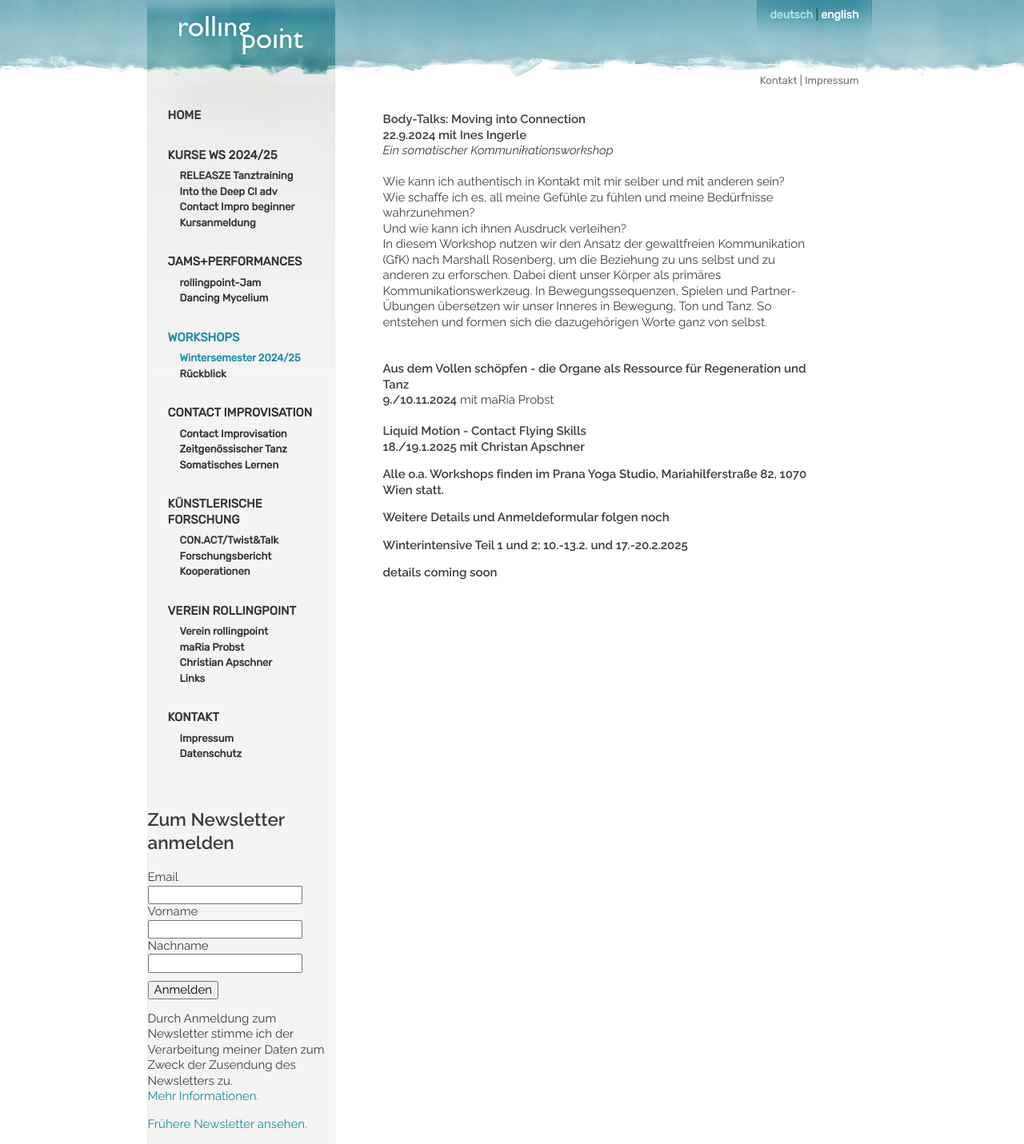
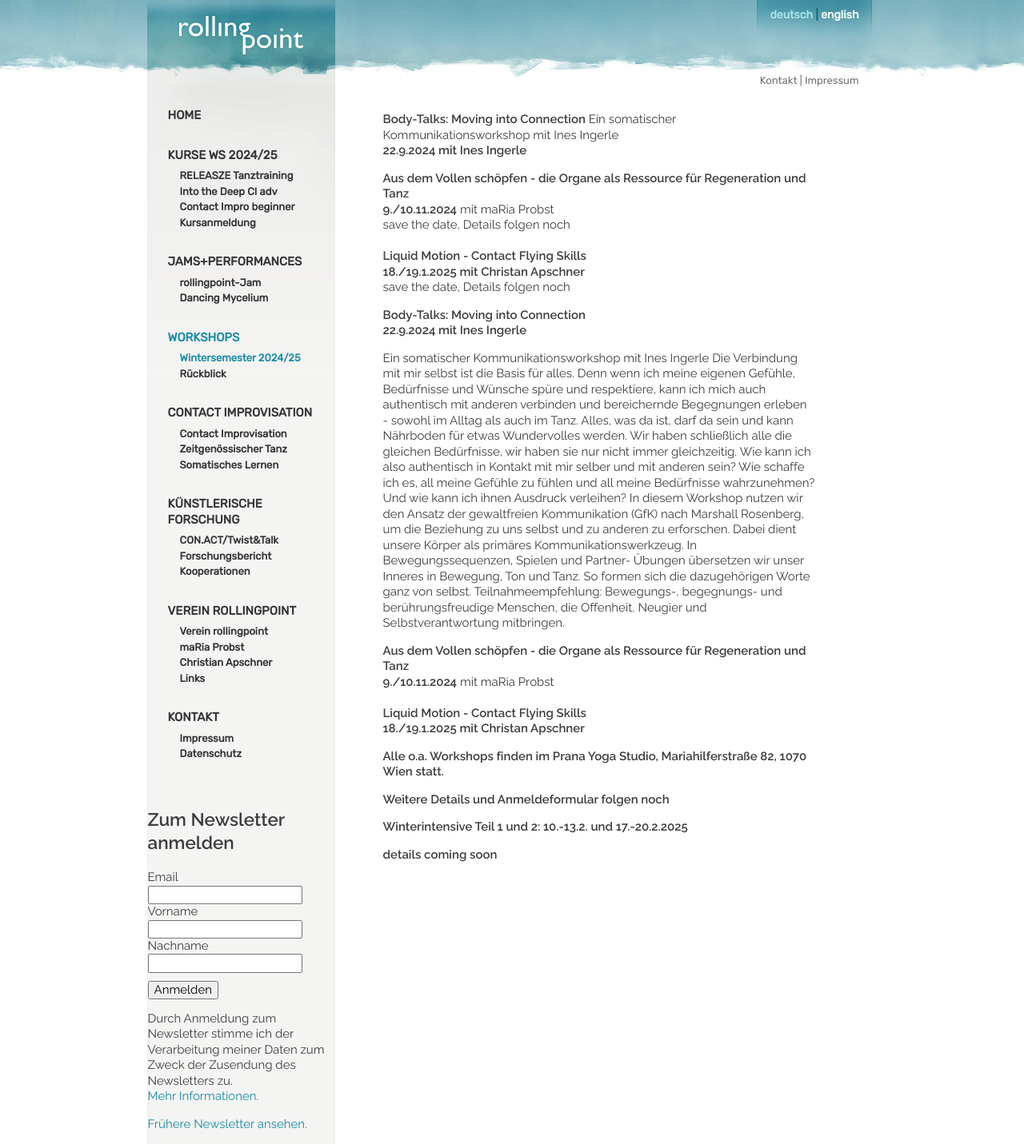
Before and after one commit to manulari/rollingpointat, a Jekyll site: the page built from _pages_de/wsws2024.md, in a window 1280 px wide. Shown: the whole page at 80% size. Built offline with Jekyll 4.4.1, drawn with Linux system fonts in a browser that asks for light colours; comment, search, counter and statistics services are not loaded.

Commit message:
Update page (de) “wsws2024”

```diff
--- a/_pages_de/wsws2024.md
+++ b/_pages_de/wsws2024.md
@@ -3,21 +3,43 @@ permalink: /wsws2024
 title: Workhops/Intensives
 language: de
 ---
+**Body-Talks: Moving into Connection **Ein somatischer Kommunikationsworkshop mit Ines Ingerle\
+**22.9.2024 mit Ines Ingerle**
+
+**Aus dem Vollen schöpfen - die Organe als Ressource für Regeneration und Tanz**\
+**9./10.11.2024** mit maRia Probst\
+save the date, Details folgen noch\
+\
+**Liquid Motion - Contact Flying Skills**\
+**18./19.1.2025 mit Christan Apschner**\
+save the date, Details folgen noch
+
 **Body-Talks: Moving into Connection \
-22.9.2024 mit Ines Ingerle**\
-*Ein somatischer Kommunikationsworkshop* \
-\
-Wie kann ich authentisch in Kontakt mit mir selber und mit anderen sein? \
-Wie schaffe ich es, all meine Gefühle zu fühlen und meine Bedürfnisse wahrzunehmen?\
-Und wie kann ich ihnen Ausdruck verleihen?\
-In diesem Workshop nutzen wir den Ansatz der gewaltfreien Kommunikation (GfK) nach Marshall Rosenberg, um die Beziehung zu uns selbst und zu anderen zu erforschen. Dabei dient unser Körper als primäres Kommunikationswerkzeug. In Bewegungssequenzen, Spielen und Partner-Übungen übersetzen wir unser Inneres in Bewegung, Ton und Tanz. So entstehen und formen sich die dazugehörigen Worte ganz von selbst.\
-\
-\
+22.9.2024 mit Ines Ingerle**
+
+Ein somatischer Kommunikationsworkshop mit Ines Ingerle
+Die Verbindung mit mir selbst ist die Basis für alles. Denn wenn ich meine eigenen Gefühle,
+Bedürfnisse und Wünsche spüre und respektiere, kann ich mich auch authentisch mit anderen
+verbinden und bereichernde Begegnungen erleben - sowohl im Alltag als auch im Tanz. Alles, was
+da ist, darf da sein und kann Nährboden für etwas Wundervolles werden. Wir haben schließlich
+alle die gleichen Bedürfnisse, wir haben sie nur nicht immer gleichzeitig.
+Wie kann ich also authentisch in Kontakt mit mir selber und mit anderen sein?
+Wie schaffe ich es, all meine Gefühle zu fühlen und all meine Bedürfnisse wahrzunehmen?
+Und wie kann ich ihnen Ausdruck verleihen?
+In diesem Workshop nutzen wir den Ansatz der gewaltfreien Kommunikation (GfK) nach Marshall
+Rosenberg, um die Beziehung zu uns selbst und zu anderen zu erforschen. Dabei dient unsere
+Körper als primäres Kommunikationswerkzeug. In Bewegungssequenzen, Spielen und Partner-
+Übungen übersetzen wir unser Inneres in Bewegung, Ton und Tanz. So formen sich die
+dazugehörigen Worte ganz von selbst.
+Teilnahmeempfehlung: Bewegungs-, begegnungs- und berührungsfreudige Menschen, die
+Offenheit, Neugier und Selbstverantwortung mitbringen.
+
 **Aus dem Vollen schöpfen - die Organe als Ressource für Regeneration und Tanz**\
 **9./10.11.2024** mit maRia Probst\
 \
 **Liquid Motion - Contact Flying Skills**\
 **18./19.1.2025 mit Christan Apschner**
+
 
 **Alle o.a. Workshops finden im Prana Yoga Studio, Mariahilferstraße 82, 1070 Wien statt.**
 
```
